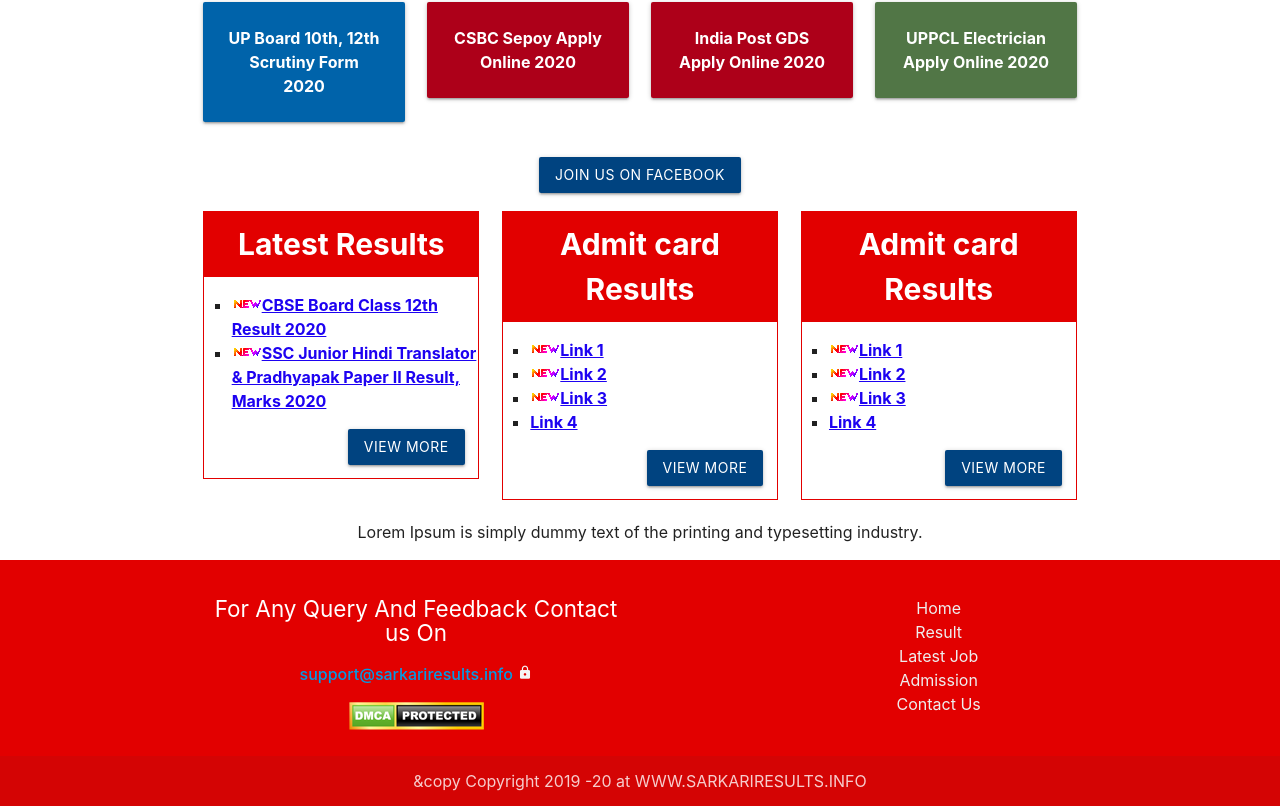
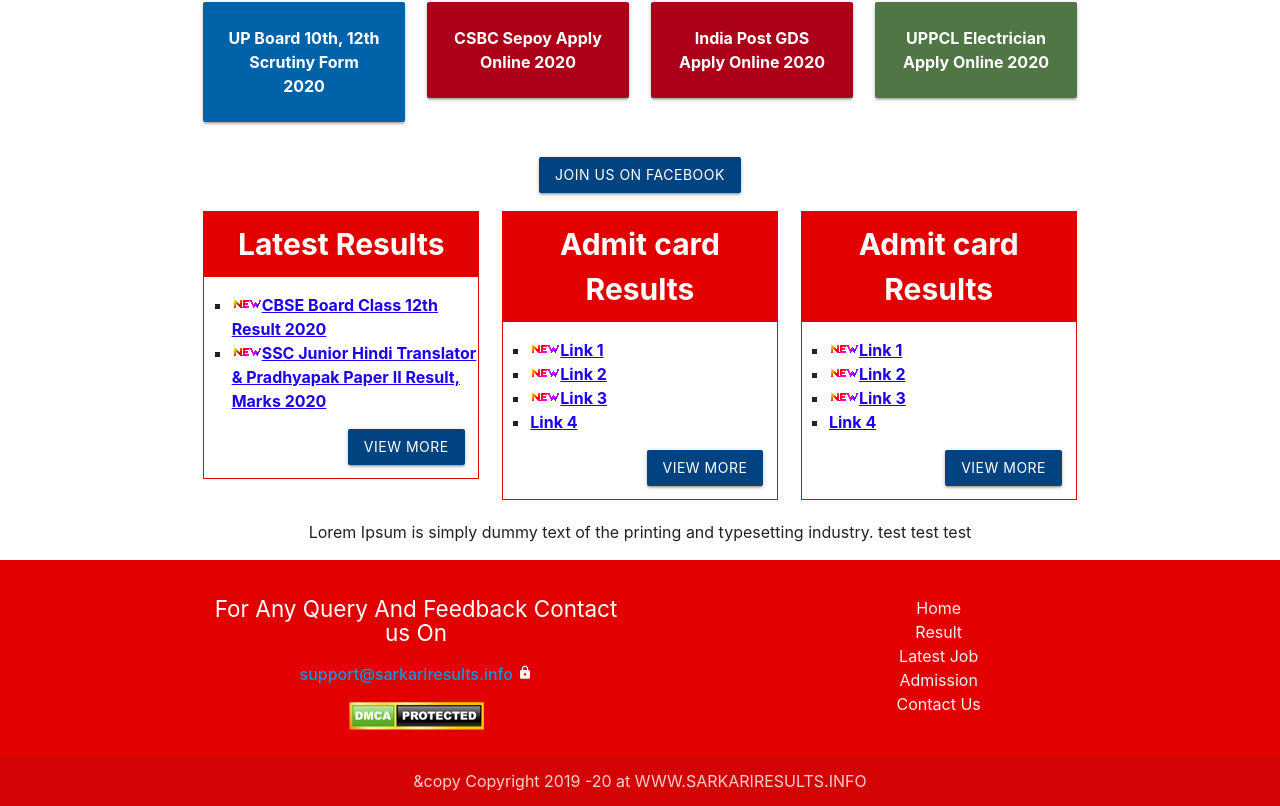
Before and after one commit to SarikaWirtz/sarkariresults, a React (Create React App) app: page / in a window 1280 px wide. Shown: the part 634-1440 px from the top of the page. Built offline with nearby package versions, Linux system fonts and the light colour scheme.

Commit message:
added test content

```diff
--- a/src/components/layout/SiteContent.js
+++ b/src/components/layout/SiteContent.js
@@ -26,7 +26,7 @@
             <FrontPageCards></FrontPageCards>
 
             <p>Lorem Ipsum is simply dummy text of the printing and typesetting industry.
-
+                test test test
             </p>
         </section>
     )
```
Also changed, not shown: 1 other file (tests, documents, lock files or other folders).
